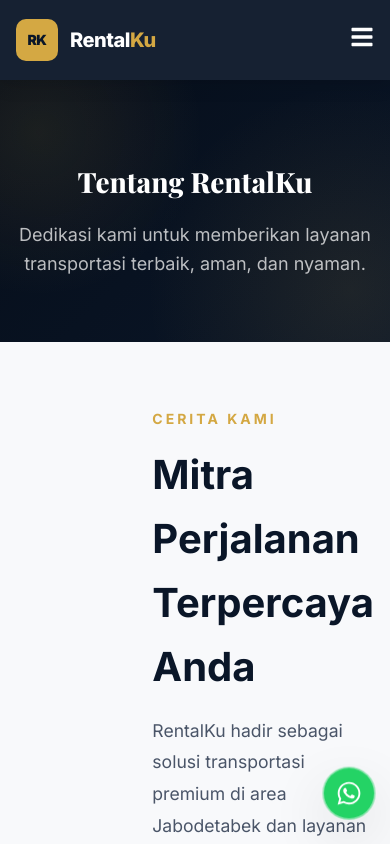
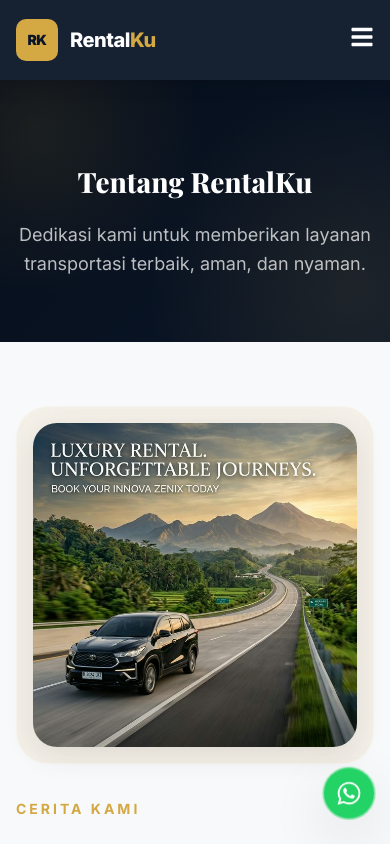
Before and after one commit to doni-wahyudi/web_rental, a React (Vite) app: page /web_rental/tentang in a window 390 px wide. Shown: the top 844 px of the page. Built offline with nearby package versions, Linux system fonts and the light colour scheme.

Commit message:
update mobile layout

```diff
--- a/src/components/Fleet.css
+++ b/src/components/Fleet.css
@@ -114,6 +114,7 @@
 
 .fleet-specs {
   display: flex;
+  flex-wrap: wrap;
   gap: var(--space-4);
   margin-bottom: var(--space-4);
   padding-bottom: var(--space-4);
@@ -131,6 +132,8 @@
 .fleet-pricing {
   display: flex;
   justify-content: space-between;
+  flex-wrap: wrap;
+  gap: var(--space-3);
   margin-bottom: var(--space-4);
 }
 
@@ -168,7 +171,7 @@
   }
 }
 
-@media (max-width: 768px) {
+@media (max-width: 850px) {
   .fleet-grid {
     grid-template-columns: 1fr;
   }
--- a/src/components/Services.css
+++ b/src/components/Services.css
@@ -99,7 +99,7 @@
   }
 }
 
-@media (max-width: 768px) {
+@media (max-width: 850px) {
   .services-grid {
     grid-template-columns: 1fr;
   }
--- a/src/index.css
+++ b/src/index.css
@@ -196,6 +196,20 @@
   max-width: 600px;
   margin: 0 auto;
   line-height: 1.7;
+}
+
+.about-grid {
+  display: grid;
+  grid-template-columns: 1fr 1fr;
+  gap: 4rem;
+  align-items: center;
+}
+
+@media (max-width: 900px) {
+  .about-grid {
+    grid-template-columns: 1fr;
+    gap: 2rem;
+  }
 }
 
 /* --- Buttons --- */
--- a/src/pages/About.jsx
+++ b/src/pages/About.jsx
@@ -20,7 +20,7 @@
       {/* Company Overview */}
       <section className="section pb-0">
         <div className="container">
-          <div className="grid-2-cols" style={{ display: 'grid', gridTemplateColumns: '1fr 1fr', gap: '4rem', alignItems: 'center' }}>
+          <div className="about-grid">
             <div className="about-image reveal-left" ref={leftRef}>
               <div className="glass" style={{ padding: '1rem', borderRadius: 'var(--radius-2xl)', background: 'rgba(212, 168, 67, 0.1)' }}>
                 <img
```
Also changed, not shown: 3 other files (tests, documents, lock files or other folders).
